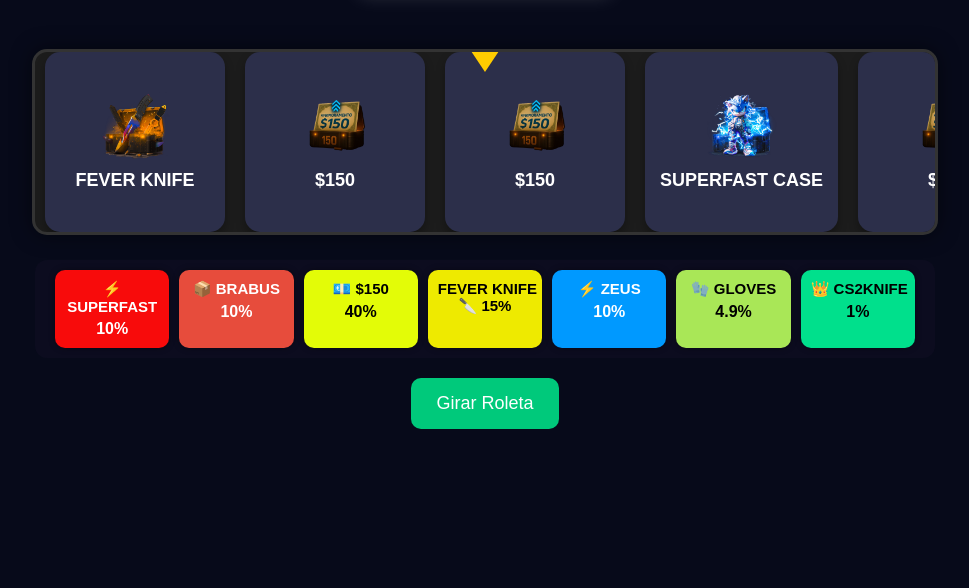
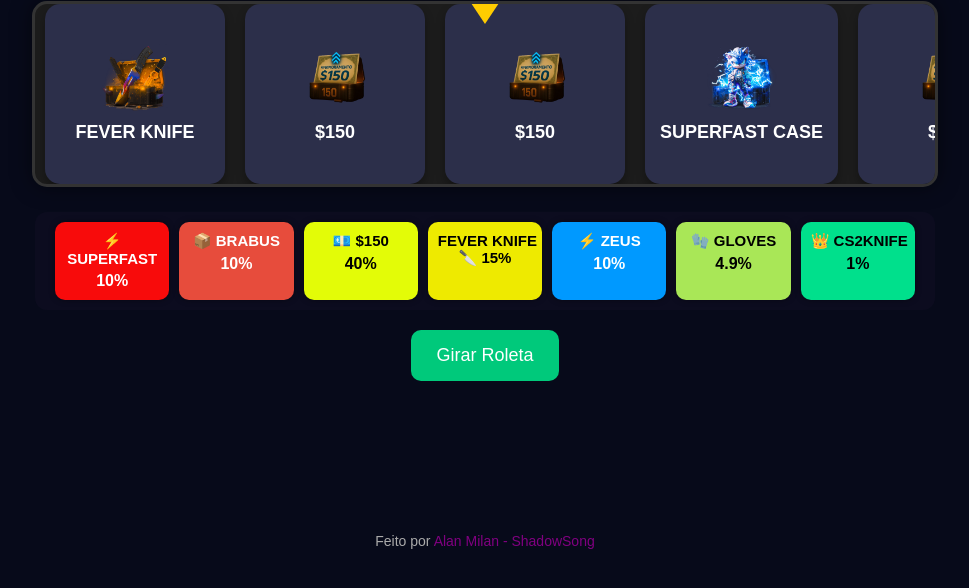
Before and after one commit to alanmilan/roletadoconteudo, a plain HTML site: page index.html in a window 1280 px wide. Shown: the part 244-832 px from the top of the page, without its empty margins (155-1124 px from the left). Drawn offline with Linux system fonts and the light colour scheme.

Commit message:
Update index.html

```diff
--- a/index.html
+++ b/index.html
@@ -328,7 +328,9 @@
 
     gerarItens();
   </script>
-
+  <footer>
+    Feito por <a href="https://github.com/alanmilan" target="_blank" rel="noopener noreferrer">Alan Milan - ShadowSong</a>
+  </footer>
 </body>
 
 </html>
```
